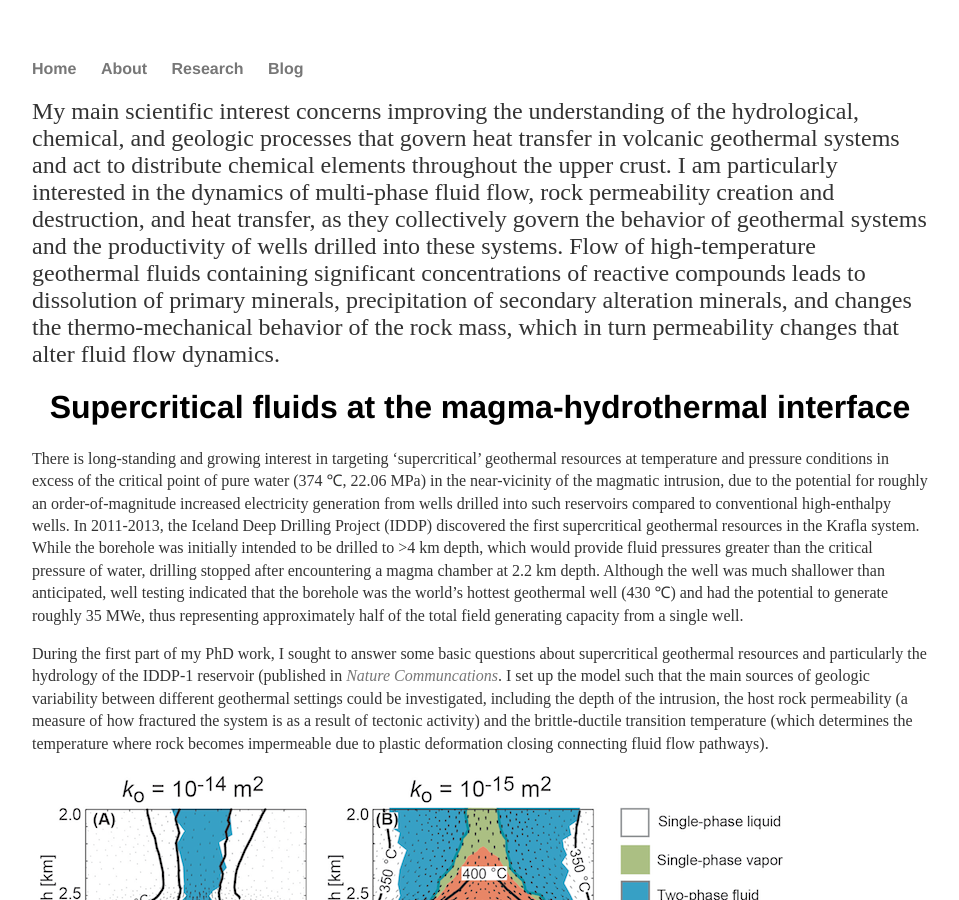
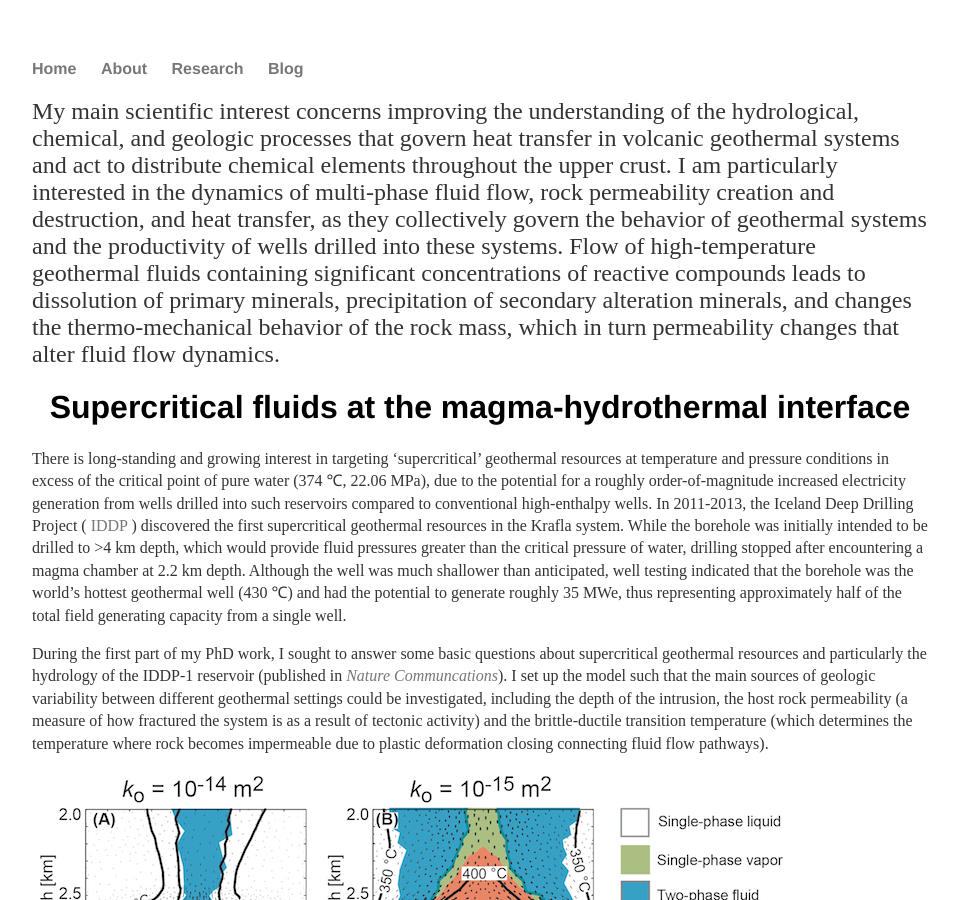
Before and after one commit to two-phaseflow/two-phaseflow.github.io, a Jekyll site: the page built from research/index.html, in a window 1280 px wide and 900 px high. Shown: the whole window, without its empty margins (160-1119 px from the left). Built offline with Jekyll 4.4.1, drawn with Linux system fonts in a browser that asks for light colours.

Commit message:
Update index.html

```diff
--- a/research/index.html
+++ b/research/index.html
@@ -14,16 +14,15 @@ title: Samuel Scott's Research
 
 		<h1>Supercritical fluids at the magma-hydrothermal interface</h1>
 	<p>There is long-standing and growing interest in targeting ‘supercritical’ geothermal resources at temperature and pressure conditions in excess
-	of the critical point of pure water (374 &#8451, 22.06 MPa) in the near-vicinity of the magmatic intrusion, due to the potential for roughly
-	an order-of-magnitude increased electricity generation from wells drilled into such reservoirs compared to conventional high-enthalpy
-	wells. In 2011-2013, the Iceland Deep Drilling Project (IDDP) discovered the first supercritical geothermal resources in the Krafla system.
+	of the critical point of pure water (374 &#8451, 22.06 MPa), due to the potential for a roughly order-of-magnitude increased electricity generation from wells drilled into such reservoirs compared to conventional high-enthalpy
+		wells. In 2011-2013, the Iceland Deep Drilling Project (<a> IDDP </a>) discovered the first supercritical geothermal resources in the Krafla system.
 	While the borehole was initially intended to be drilled to >4 km depth, which would provide fluid pressures greater than the
 	critical pressure of water, drilling stopped after encountering a magma chamber at 2.2 km depth. Although the well was much
 	shallower than anticipated, well testing indicated that the borehole was the world’s hottest geothermal well (430 &#8451) and had the potential
 	to generate roughly 35 MWe, thus representing approximately half of the total field generating capacity from a single well. </p>
 		<p> During the first part of my PhD work, I sought to answer some basic questions about supercritical geothermal resources
 	and particularly the hydrology of the IDDP-1 reservoir (published in <a target="_blank" href="/papers/Scott,
-	Driesner, Weis - 2015 - Geologic controls on supercritical geothermal resources above magmatic intrusions.pdf"><i>Nature Communcations</i></a>. I set up the model such that the main sources
+	Driesner, Weis - 2015 - Geologic controls on supercritical geothermal resources above magmatic intrusions.pdf"><i>Nature Communcations</i></a>). I set up the model such that the main sources
 	of geologic variability between different geothermal settings could be investigated, including the depth of the intrusion,
 	the host rock permeability (a measure of how fractured the system is as a result of tectonic activity) and the brittle-ductile
 	transition temperature (which determines the temperature where rock becomes impermeable due to plastic deformation closing
```
